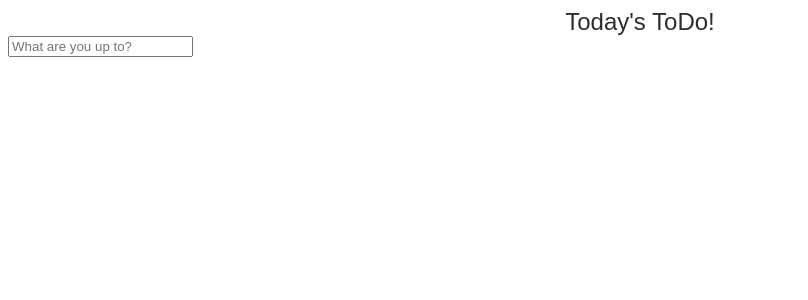
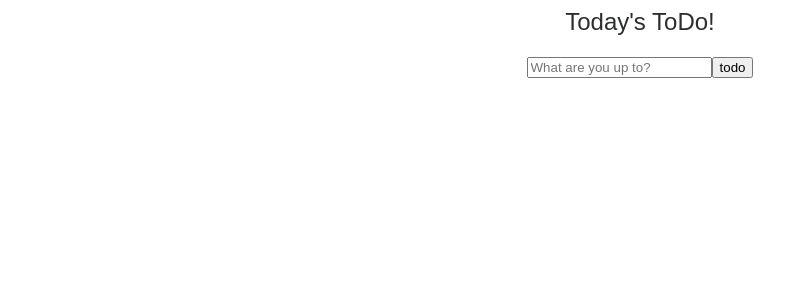
Before and after one commit to BrianH29/react-todo, a React (Vite) app: page / in a window 1280 px wide. Shown: the top 300 px of the page, without its empty margins (0-808 px from the left). Built offline with nearby package versions, Linux system fonts and the light colour scheme.

Commit message:
modified

```diff
--- a/src/App.jsx
+++ b/src/App.jsx
@@ -1,11 +1,8 @@
 import { useState } from 'react'
 import Header from './components/Header';
-import inputTodo from "./components/InputTodo";
 import InputTodo from "./components/InputTodo";
 
 function App() {
-  const [count, setCount] = useState(0)
-
   return (
     <div>
       <Header />
--- a/src/components/InputTodo.jsx
+++ b/src/components/InputTodo.jsx
@@ -1,7 +1,23 @@
-function inputTodo(){
+import '../css/InputTodo.css'
+import {useState} from 'react';
+
+function InputTodo(){
+    const [todo, setTodo] = useState('');
+    const [todos, setTodos] = useState([]);
+    const onChange = (e) => setTodo(e.target.value);
+    const onSubmit = (e) =>  {
+        e.preventDefault();
+        if(todo === '') return;
+        setTodo('');
+        setTodos(curr => [todo, ...curr])
+    }
+
     return(
-        <input type="text" placeholder="What are you up to?" />
+        <form className="input-todo d-flex d-center" onSubmit={onSubmit}>
+            <input type="text" placeholder="What are you up to?" onChange={onChange} value={todo}/>
+            <button>todo</button>
+        </form>
     )
 }
 
-export default inputTodo;
+export default InputTodo;
--- /dev/null
+++ b/src/css/InputTodo.css
@@ -0,0 +1,3 @@
+.input-todo {
+    padding: 1.3rem;
+}
```
Also changed, not shown: src/components/Header.jsx (line endings or trailing spaces).
